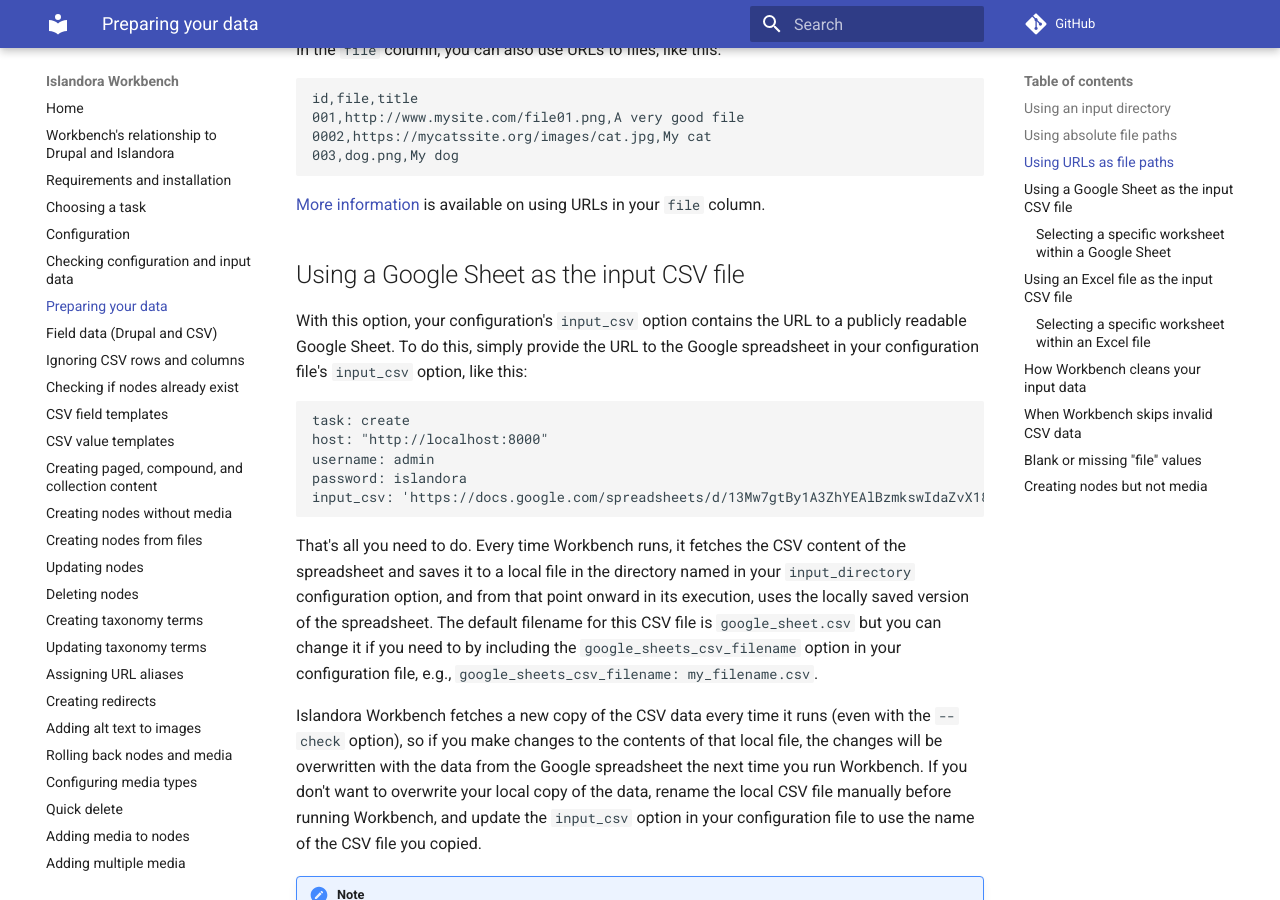
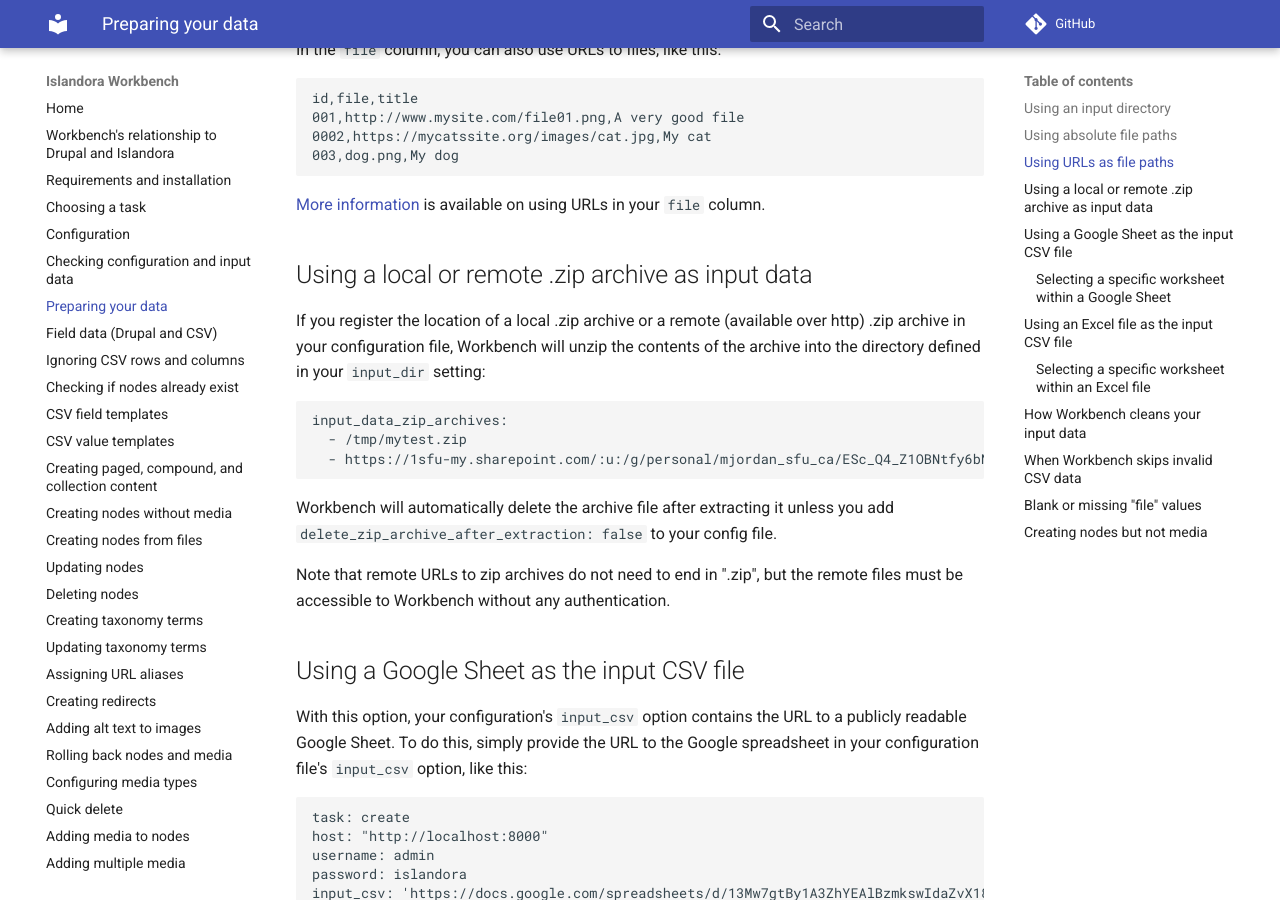
Before and after one commit to mjordan/islandora_workbench_docs, an MkDocs documentation site: the page built from docs/preparing_data.md, in a window 1280 px wide and 900 px high, scrolled down 3946 px. Built offline with MkDocs 1.6.1 and Material for MkDocs 9.7.7, drawn with Linux system fonts in a browser that asks for light colours; comment, search, counter and statistics services are not loaded.

Commit message:
Added docs for https://github.com/mjordan/islandora_workbench/issues/798.

````diff
--- a/docs/preparing_data.md
+++ b/docs/preparing_data.md
@@ -164,6 +164,20 @@
 
 [More information](/islandora_workbench_docs/fields/#values-in-the-file-column) is available on using URLs in your `file` column.
 
+## Using a local or remote .zip archive as input data
+
+If you register the location of a local .zip archive or a remote (available over http) .zip archive in your configuration file, Workbench will unzip the contents of the archive into the directory defined in your `input_dir` setting:
+
+```
+input_data_zip_archives:
+  - /tmp/mytest.zip
+  - https://1sfu-my.sharepoint.com/:u:/g/personal/mjordan_sfu_ca/ESc_Q4_Z1OBNtfy6bNVvM8EBad1YcLZOrbhWPp2bilgpmQ?download=1
+```
+
+Workbench will automatically delete the archive file after extracting it unless you add `delete_zip_archive_after_extraction: false` to your config file.
+
+Note that remote URLs to zip archives do not need to end in ".zip", but the remote files must be accessible to Workbench without any authentication.
+
 ## Using a Google Sheet as the input CSV file
 
 With this option, your configuration's `input_csv` option contains the URL to a publicly readable Google Sheet. To do this, simply provide the URL to the Google spreadsheet in your configuration file's `input_csv` option, like this:
````
Also changed, not shown: docs/changelog.md (+2 -0 lines), docs/configuration.md (+2 -0 lines).
